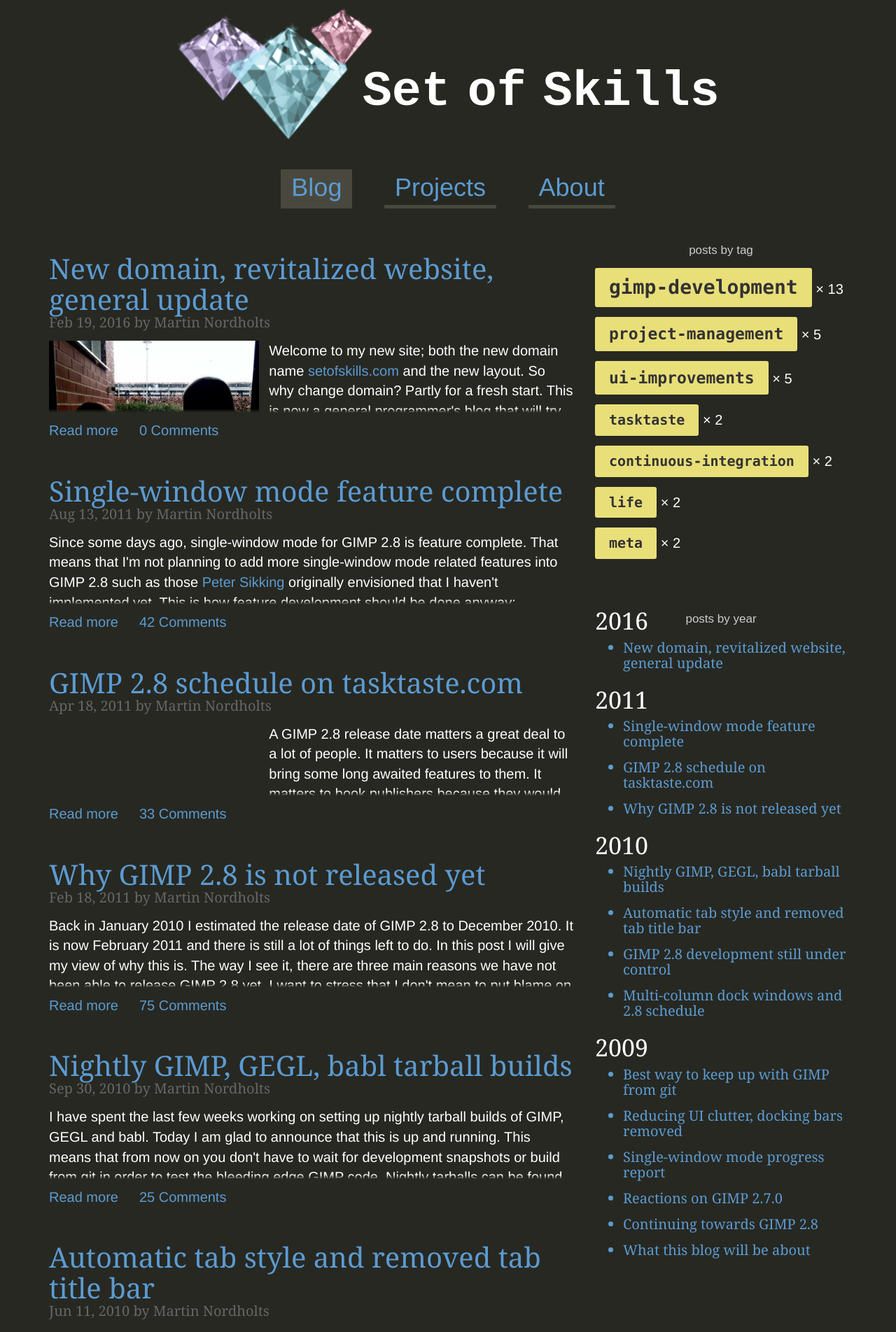
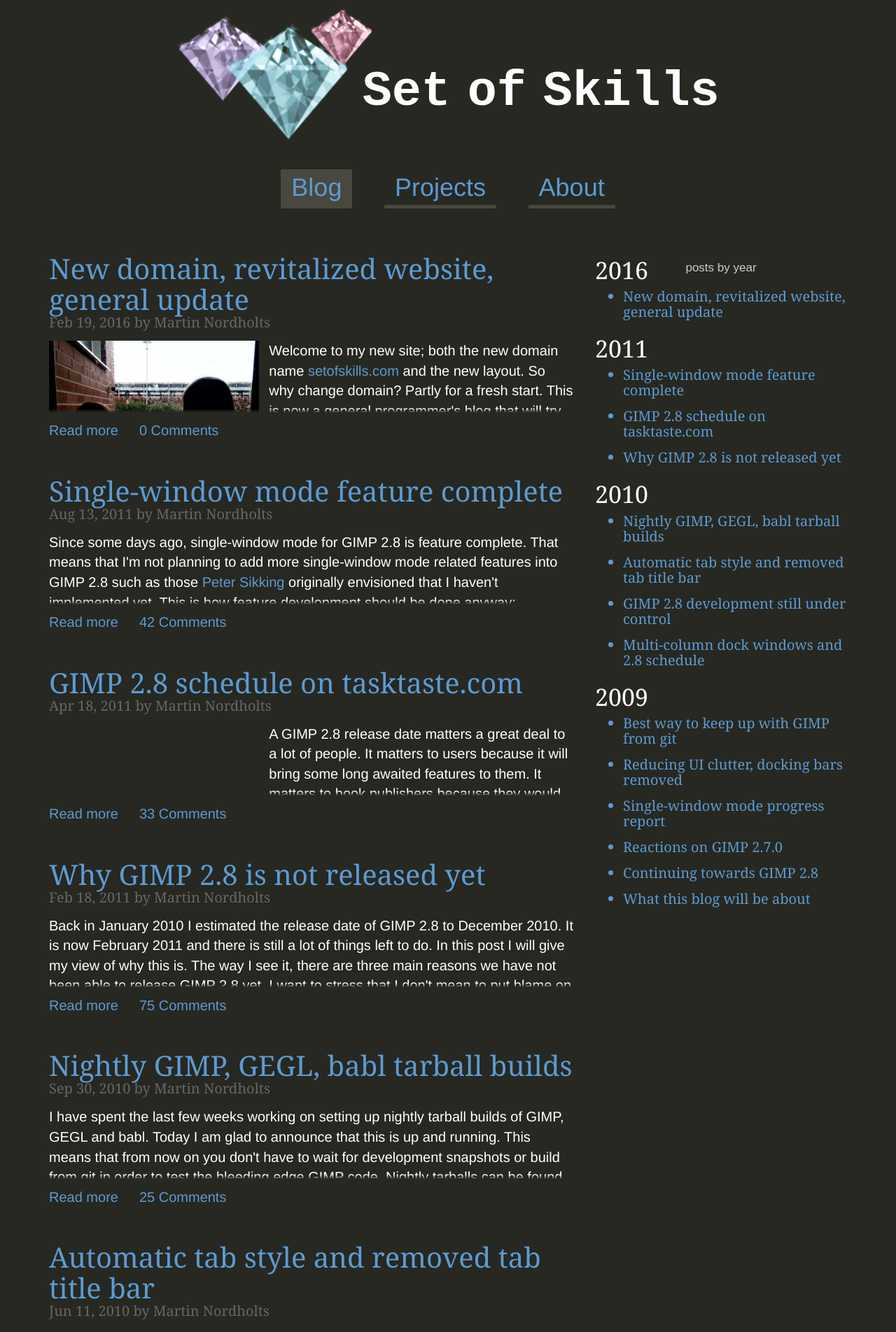
Before and after one commit to Enselic/setofskills.com, a Jekyll site: the page built from index.html, in a window 1280 px wide. Shown: the top 1904 px of the page at 70% size. Built offline with Jekyll 4.4.1, drawn with Linux system fonts in a browser that asks for light colours; comment, search, counter and statistics services are not loaded.

Commit message:
Remove tag list
It gives misleading info. This is not a GIMP blog any longer.

```diff
--- a/_includes/tags-and-years.scss
+++ b/_includes/tags-and-years.scss
@@ -51,10 +51,6 @@ html.js .posts-by-tag .post-list {
 .post-list li {
     /* Using margin makes slideToggle() animation buggy */
     padding-bottom: 15px;
-}
-
-.posts-by-year {
-    margin-top: 45px;
 }
 
 .posts-by-tag h6 {
--- a/_layouts/default.html
+++ b/_layouts/default.html
@@ -66,23 +66,6 @@
 
                 <aside class="col-xs-12 col-sm-5 col-lg-4 tags">
 
-                    <section class="posts-by-tag">
-                        <h6>posts by tag</h6>
-{% for tag_with_count in site.data.tags_ordered_by_count %}
-    {% assign tagName = tag_with_count[0] %}
-    {% assign tagCount = tag_with_count[1] %}
-    {% assign tagPosts = site.tags[tagName] %}
-                        <div class="tag-container">
-    {% include tag.html tagName=tagName tagCount=tagCount %}
-                            <ul class="h5 post-list">
-    {% for post in tagPosts %}
-                                <li><a href="{{ post.url }}">{{ post.title }}</a></li>
-    {% endfor %}
-                            </ul>
-                        </div>
-{% endfor %}
-                    </section>
-
                     <section class="posts-by-year">
                         <h6>posts by year</h6>
 {% for entry in site.data.posts_by_year %}
```
